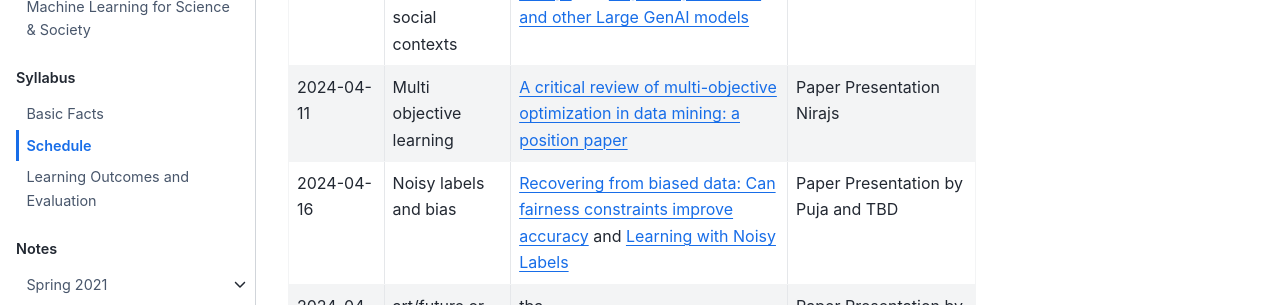
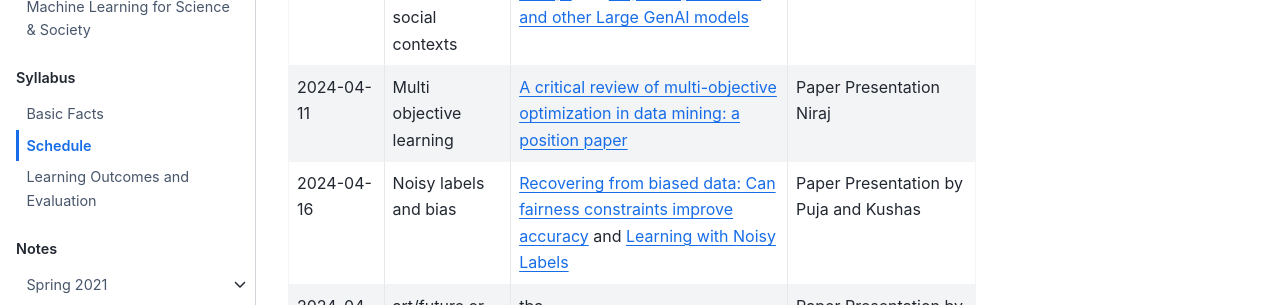
Before and after one commit to ml4scisoc/ml4scisoc.github.io, a Jupyter Book: the page built from syllabus/schedule.md, in a window 1280 px wide and 900 px high, scrolled down 3626 px. Shown: the part 183-488 px from the top of the window. Built offline with Jupyter Book 1.0.4 settings and Sphinx 7.4.7 and the Sphinx Book theme 1.1.4, drawn with Linux system fonts in a browser that asks for light colours; pages that are not in the unit, such as notebooks, are missing from menus.

Commit message:
adding in papers

```diff
--- a/syllabus/schedule.md
+++ b/syllabus/schedule.md
@@ -143,11 +143,11 @@ in Language Models](https://dl.acm.org/doi/pdf/10.1145/3593013.3594004) and [Tow
 * - 2024-04-11
   - Multi objective learning
   -  [A critical review of multi-objective optimization in data mining: a position paper](https://dl.acm.org/doi/abs/10.1145/1046456.1046467?casa_token=EolodHNPqJcAAAAA:WP8AqKpTtu74hQbMH6MabfM3HjFbQZ2C5Vp4CV--FTleunL6O_cKD98tfi7KVSWbD89vGdVaReg)
-  - Paper Presentation Nirajs
+  - Paper Presentation Niraj
 * - 2024-04-16
   - Noisy labels and bias
   - [Recovering from biased data: Can fairness constraints improve accuracy](https://arxiv.org/pdf/1912.01094.pdf) and  [Learning with Noisy Labels](https://proceedings.neurips.cc/paper/2013/file/3871bd64012152bfb53fdf04b401193f-Paper.pdf)
-  - Paper Presentation by Puja and TBD
+  - Paper Presentation by Puja and Kushas
 * - 2024-04-18
   - art/future or work?
   - tba
```
